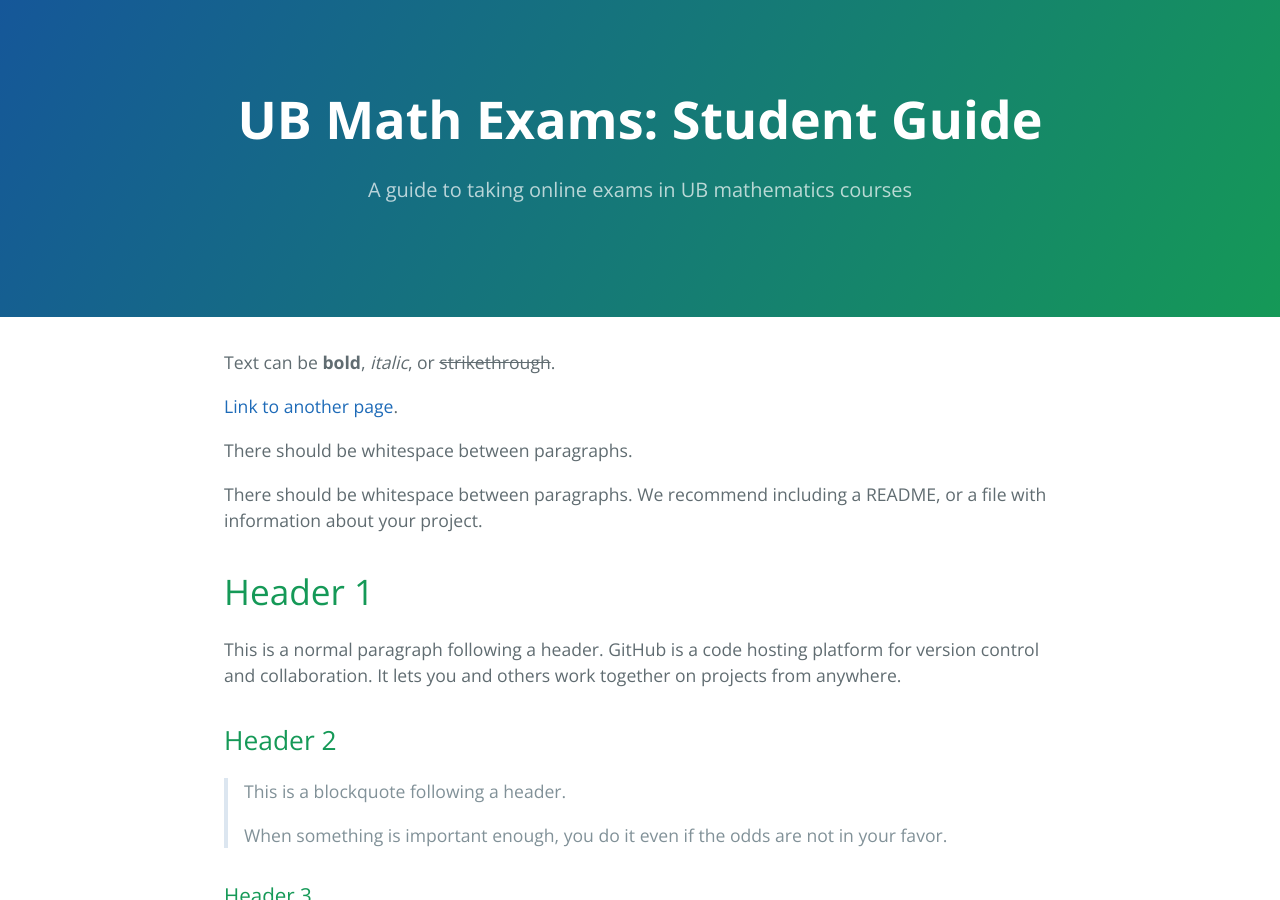
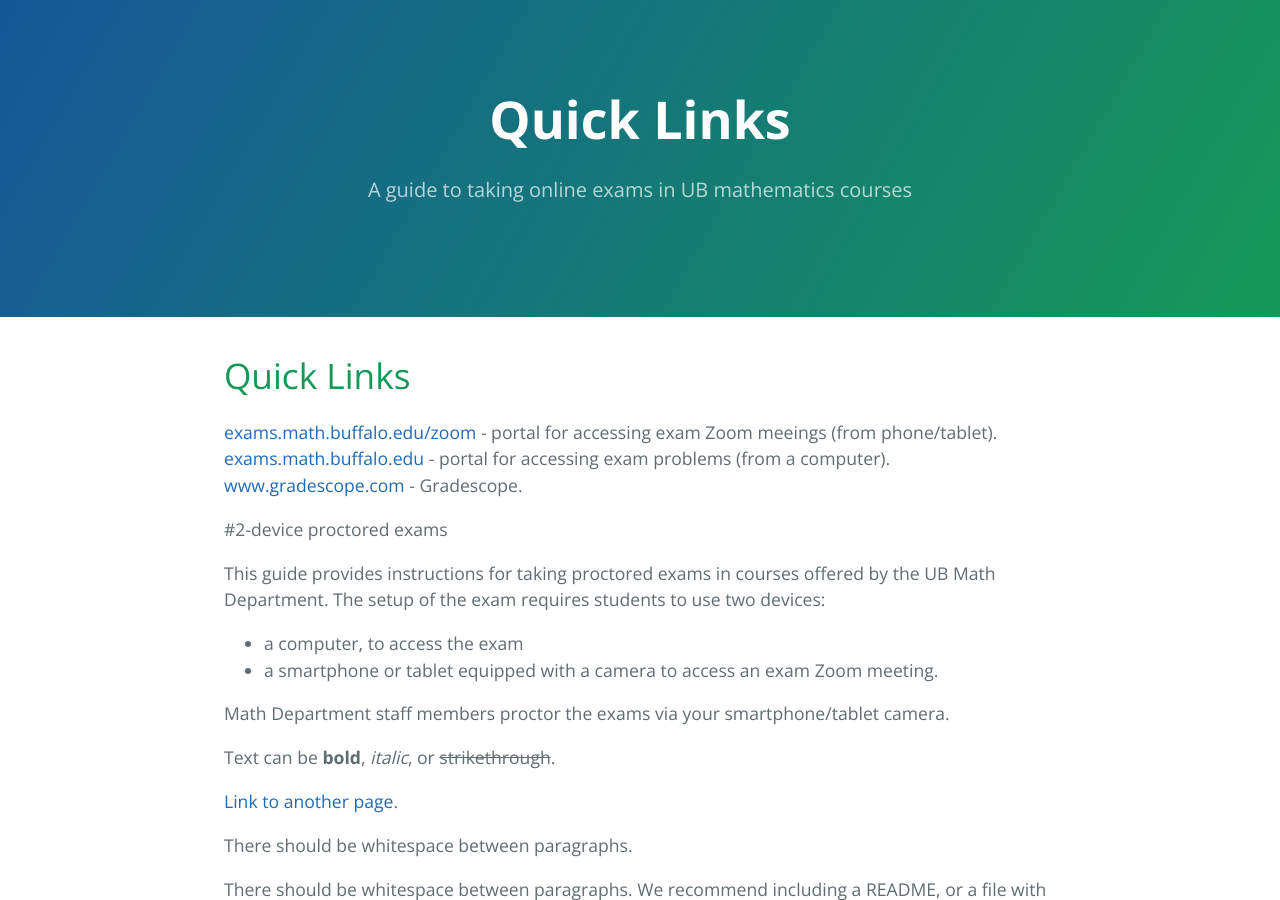
Before and after one commit to ub-math/exam_guides, a Jekyll site: the page built from docs/index.md, in a window 1280 px wide and 900 px high. Built offline with Jekyll 4.4.1, drawn with Linux system fonts in a browser that asks for light colours; our own code applies the rules of GitHub Pages for plain Markdown files.

Commit message:
Update index.md

```diff
--- a/docs/index.md
+++ b/docs/index.md
@@ -1,6 +1,23 @@
 ---
 layout: default
 ---
+
+# Quick Links
+
+[exams.math.buffalo.edu/zoom](https://exams.math.buffalo.edu/zoom) - portal for accessing exam Zoom meeings (from phone/tablet).
+[exams.math.buffalo.edu](https://exams.math.buffalo.edu) - portal for accessing exam problems (from a computer).
+[www.gradescope.com](https://gradescope.com) - Gradescope.
+
+#2-device proctored exams
+
+This guide provides instructions for taking proctored exams in courses offered by the UB Math Department. The setup of the exam requires students to use two devices:
+
+* a computer, to access the exam
+* a smartphone or tablet equipped with a camera to access an exam Zoom meeting.
+
+Math Department staff members proctor the exams via your smartphone/tablet camera.
+
+
 
 Text can be **bold**, _italic_, or ~~strikethrough~~.
 
```
